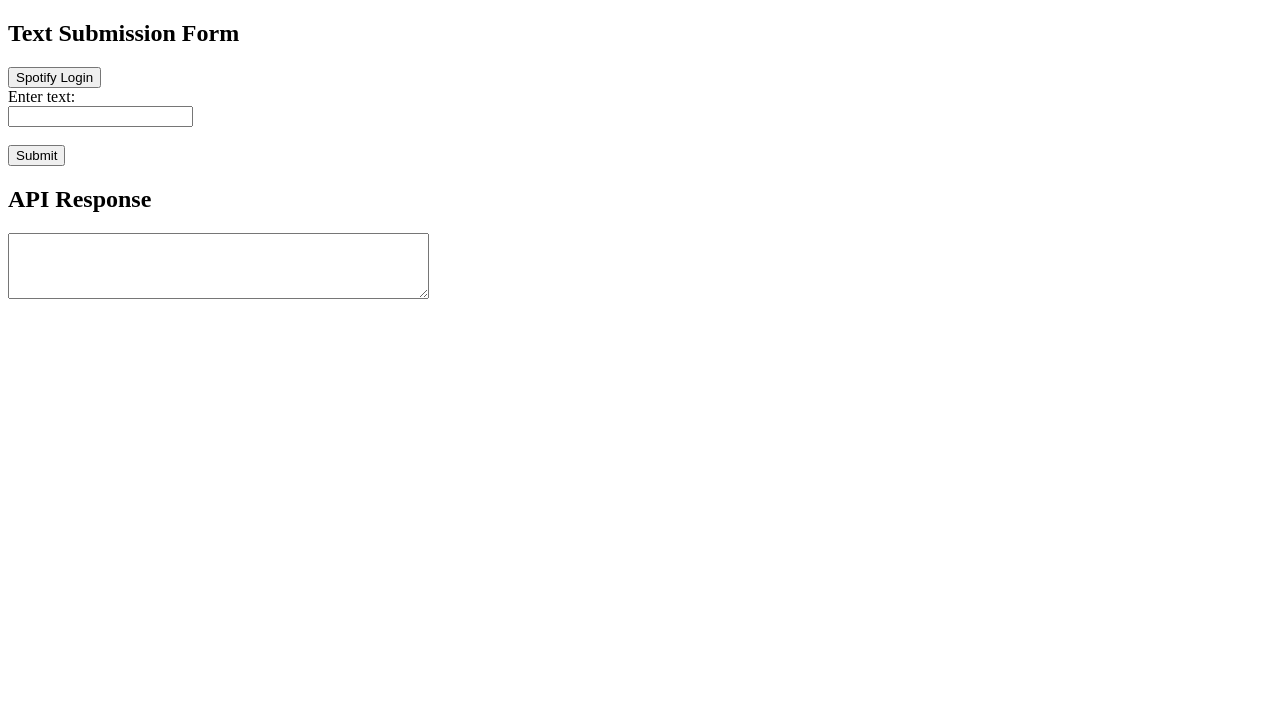
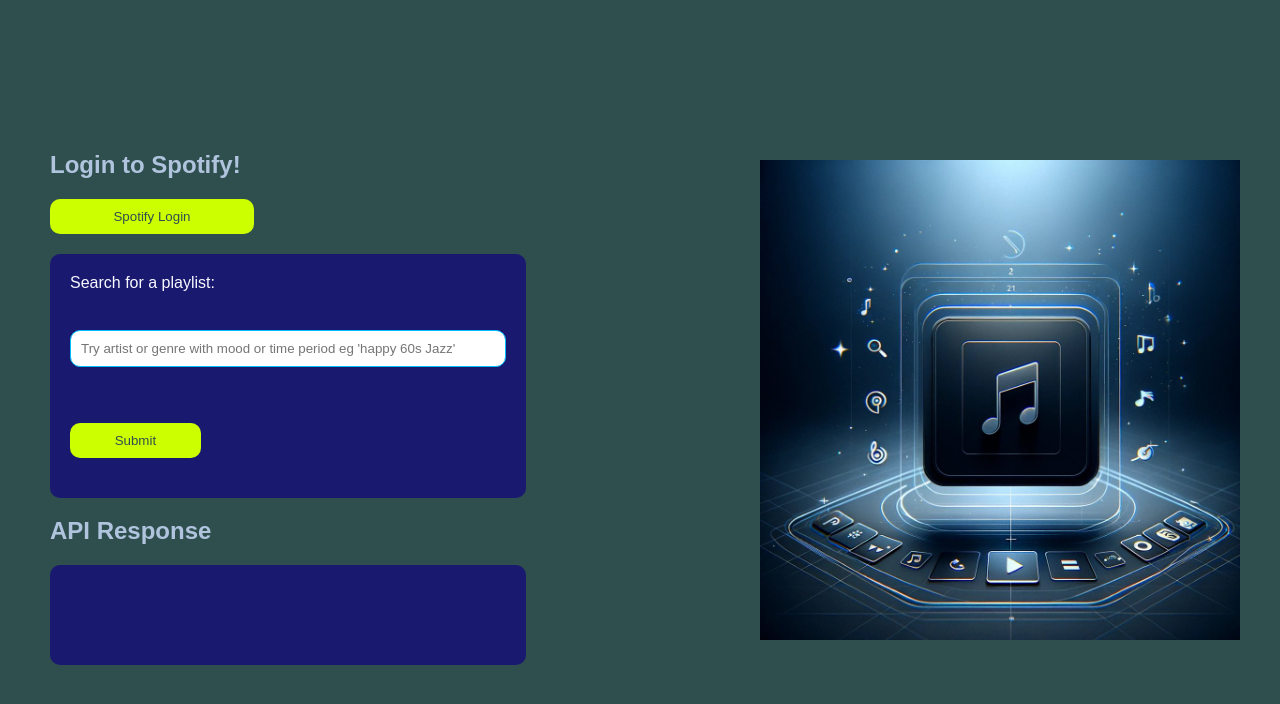
Before and after one commit to fac30/api_project--emma-kieran, a website: page public/root/index.html in a window 1280 px wide. Drawn offline with Linux system fonts and the light colour scheme.

Commit message:
basic styling ready

```diff
--- a/public/root/index.html
+++ b/public/root/index.html
@@ -4,20 +4,26 @@
     <meta charset="UTF-8" />
     <meta name="viewport" content="width=device-width, initial-scale=1.0" />
     <title>User request and api response page</title>
+    <link rel="stylesheet" href="style.css" />
     <script defer async src="script.js"></script>
   </head>
   <body>
-    <!-- Submission form with submit button -->
-    <h2>Text Submission Form</h2>
+    <div class="container">
+      <div class="form-and-response">
+        <h2>Login to Spotify!</h2>
         <button id="login-button" type="button">Spotify Login</button>
         <form id="textSubmissionForm">
-      <label for="textInput">Enter text:</label><br />
-      <input type="text" id="textInput" name="textInput" required /><br /><br />
+          <label for="textInput">Search for a playlist:</label><br />
+          <input type="text" id="textInput" name="textInput" placeholder="Try artist or genre with mood or time period eg 'happy 60s Jazz'" required /><br /><br />
           <input type="submit" value="Submit" />
         </form>
-
-    <!-- Textbox for displaying API response -->
         <h2>API Response</h2>
         <textarea id="apiResponse" rows="4" cols="50" readonly></textarea>
+      </div>
+      <div class="placeholder-image">
+        <img src="/Images/placeholder.jpg" alt="Placeholder" style="max-width:100%; height:auto;">
+      </div>
+    </div>
   </body>
+
 </html>
--- /dev/null
+++ b/public/root/style.css
@@ -0,0 +1,133 @@
+/* Color Scheme Variables */
+:root {
+    --primary-background-color: #2F4F4F; /* Dark Slate Gray */
+    --secondary-background-color: #191970; /* Midnight Blue */
+    --primary-text-color: #F8F8FF; /* Ghost White */
+    --secondary-text-color: #B0C4DE; /* Light Steel Blue */
+    --accent-color: #CCFF00; /* Electric Lime */
+    --button-text-color: #2F4F4F; /* Dark Slate Gray */
+    --highlight-color: #00BFFF; /* Deep Sky Blue */
+  }
+
+  body {
+    background-color: var(--primary-background-color);
+    color: var(--primary-text-color);
+    font-family: Arial, sans-serif;
+    display: flex;
+    flex-direction: column;
+    align-items: center;
+    justify-content: center;
+    min-height: 100vh;
+    margin: 0;
+  }
+
+  h2 {
+    color: var(--secondary-text-color);
+  }
+
+  #login-button, #textSubmissionForm input[type="submit"] {
+    background-color: var(--accent-color);
+    color: var(--button-text-color);
+    border: none;
+    padding: 10px 20px;
+    border-radius: 10px;
+    cursor: pointer;
+    margin-bottom: 20px;
+    width: 30%;
+  }
+
+  #textSubmissionForm, #apiResponse {
+    width: 70%;
+    background-color: var(--secondary-background-color);
+    color: var(--primary-text-color);
+    border: none;
+    padding: 20px;
+    border-radius: 10px;
+    box-sizing: border-box;
+  }
+
+  #textSubmissionForm {
+    display: flex;
+    flex-direction: column;
+    gap: 10px;
+  }
+
+  #textSubmissionForm label, #textSubmissionForm input[type="text"] {
+    width: 100%;
+  }
+
+  #textSubmissionForm input[type="text"], #textInput {
+    width: 100%; /* Maintains full width relative to its parent element */
+    padding: 10px; /* Adjusts padding as needed */
+    border-radius: 10px; /* Keeps your design */
+    border: 1px solid var(--highlight-color); /* Keeps your design */
+    box-sizing: border-box; /* Includes padding and border in the element's total width */
+  }
+
+
+  #textInput {
+    padding: 10px;
+    border-radius: 10px;
+    border: 1px solid var(--highlight-color);
+  }
+
+  textarea#apiResponse {
+    resize: none; /* Prevents resizing */
+  }
+
+  .container {
+    display: flex;
+    justify-content: space-between;
+    gap: 20px;
+    max-width: 1200px;
+    margin: auto;
+    padding: 20px;
+  }
+
+  .form-and-response {
+    margin: 10px;
+    flex: 1; /* Allows this div to grow and fill the space */
+  }
+
+  .placeholder-image {
+    flex-basis: 40%;
+    display: flex;
+    justify-content: center;
+    align-items: center;
+  }
+
+
+  @media (max-width: 768px) {
+    .container {
+        flex-direction: column; /* Stack the columns on small screens */
+    }
+
+    .placeholder-image {
+        width: 100%; /* Full width for the image on small screens */
+        order: -1; /* Moves the image above the form and response */
+    }
+
+    #textSubmissionForm, #apiResponse, #login-button {
+        width: 100%; /* Adjust form elements to full width on small screens */
+    }
+
+    #textSubmissionForm, #apiResponse, #login-button {
+      width: 90%;
+    }
+
+    #textSubmissionForm input[type="text"], #textSubmissionForm input[type="submit"] {
+      padding: 15px; /* Increases padding for better touch interaction */
+    }
+
+    #login-button {
+      padding: 15px 30px; /* Larger button for easier tapping */
+    }
+
+    #textInput, textarea#apiResponse {
+      font-size: 16px; /* Increases font size for better readability on small screens */
+    }
+
+    h2 {
+      font-size: 20px; /* Adjusts heading size for better hierarchy visibility on small screens */
+    }
+  }
```
Also changed, not shown: public/root/Images/placeholder.jpg (added). Lines whose indentation alone changed are shown as unchanged.
